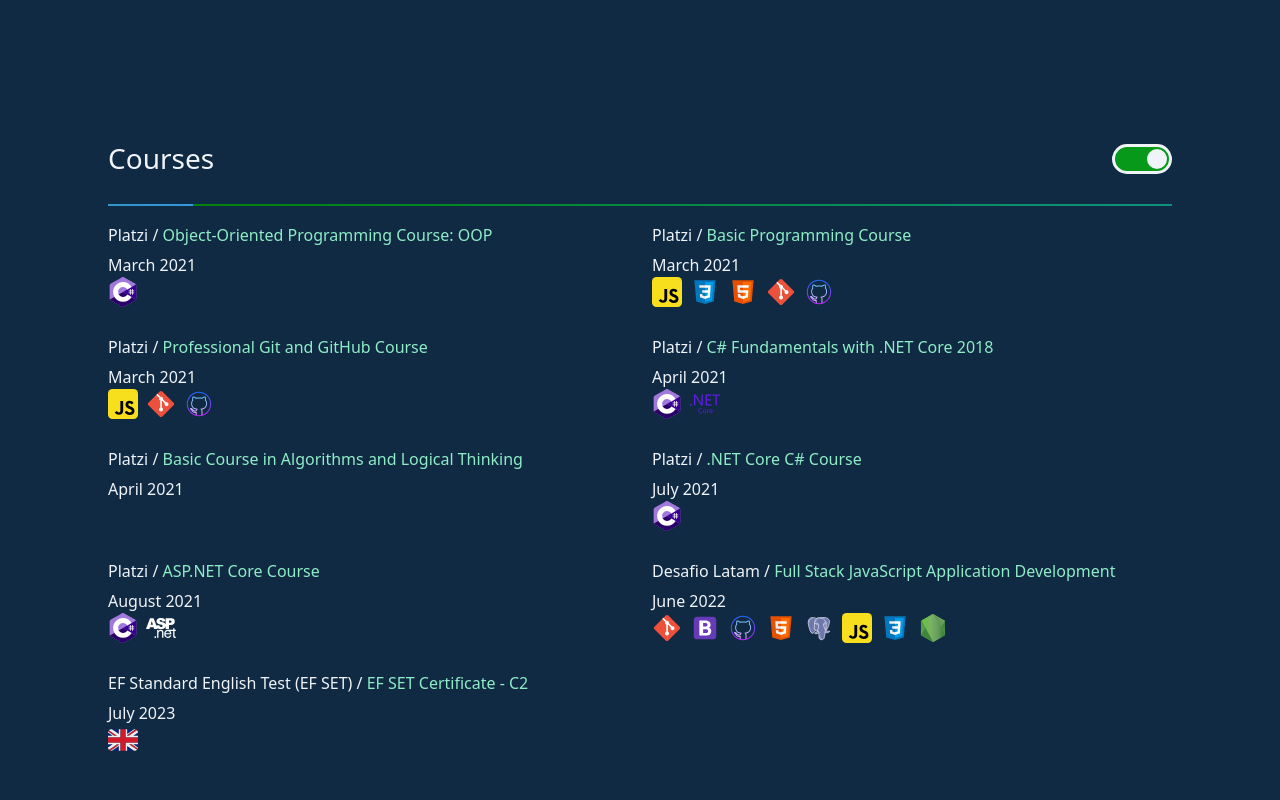
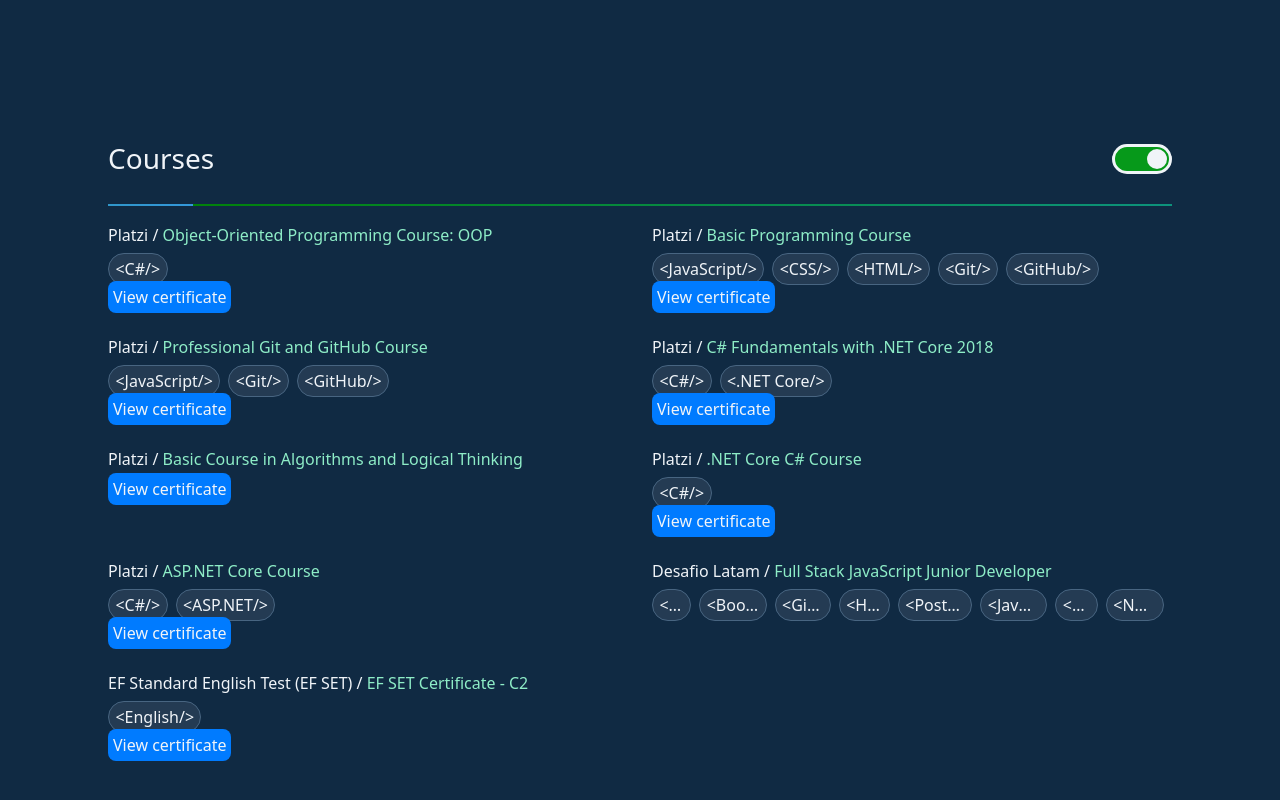
Before and after one commit to GlaucusJoseph/joseph-porfolio, a React (Vite) app: page / in a window 1280 px wide. Shown: the part 2131-2931 px from the top of the page. Built offline with nearby package versions, Linux system fonts and the light colour scheme.

Commit message:
WIP Fixing styles

```diff
--- a/src/components/Courses/index.css
+++ b/src/components/Courses/index.css
@@ -4,12 +4,21 @@
   width: 85%;
 }
 
-.courses-icons {
+.courses-tags {
   display: flex;
 }
 
-.courses-icon-margin {
+.courses-tag {
   margin-right: 0.5rem;
+  background-color: #243b53;
+  height: 2rem;
+  padding: 0.2rem 0.4rem;
+  border: 1px solid #486581;
+  border-radius: 50px;
+  user-select: none;
+  white-space: nowrap; /* Evita que el texto se divida en varias líneas */
+  overflow: hidden; /* Oculta el texto que no cabe en el contenedor */
+  text-overflow: ellipsis; /* Agrega puntos suspensivos al final del texto cortado */
 }
 
 .course-box-size {
@@ -21,3 +30,20 @@
   text-decoration: none;
   cursor: pointer;
 }
+
+/* Estilo base del botón */
+.boton-enlace {
+  padding: 5px; /* Ajusta el relleno según tus preferencias */
+  background-color: #007bff; /* Color de fondo del botón */
+  color: #fff; /* Color del texto del botón */
+  text-decoration: none; /* Elimina la subrayado predeterminado del enlace */
+  border: none; /* Elimina el borde predeterminado */
+  border-radius: 0.5rem; /* Agrega esquinas redondeadas */
+  cursor: pointer; /* Cambia el cursor al pasar sobre el botón */
+  transition: background-color 0.3s ease; /* Transición de color de fondo */
+}
+
+/* Cambia el color de fondo al pasar el cursor sobre el botón */
+.boton-enlace:hover {
+  background-color: #0056b3; /* Nuevo color de fondo al pasar el cursor */
+}
--- a/src/components/Courses/index.tsx
+++ b/src/components/Courses/index.tsx
@@ -19,13 +19,9 @@
         >
           <div className="row">
             {COURSES_OBJECT_LIST.map((course, index) => {
+              console.log(course);
               return (
                 <div className="col-12 col-md-6 course-box-size" key={index}>
-                  <a
-                    href={course.url}
-                    target="_blank"
-                    rel="noopener noreferrer"
-                  >
                   <div className="row">
                     <div className="col-12">
                       <h6>
@@ -35,18 +31,23 @@
                         </span>
                       </h6>
                     </div>
-                      <div className="col-12">{course.date}</div>
                     <div className="col-12">
-                        <div className="courses-icons">
-                          {course.technologies.map((Icon, index) => (
-                            <div key={index} className="courses-icon-margin">
-                              <Icon width="30" height="30" />
+                      <div className="courses-tags">
+                        {course.technologies.map((technology, index) => (
+                          <div key={index} className="courses-tag">
+                            &lt;{technology.name}/&gt;
                           </div>
                         ))}
                       </div>
                     </div>
+                    {course.url && (
+                      <div>
+                        <a href={course.url} className="boton-enlace">
+                          View certificate
+                        </a>
                       </div>
-                  </a>
+                    )}
+                  </div>
                 </div>
               );
             })}
--- a/src/constants/index.ts
+++ b/src/constants/index.ts
@@ -13,33 +13,63 @@
   EnglishIcon,
 } from "../assets/svg/index";
 
+export const TECHNOLOGIES_OBJECT = {
+  csharp: { name: "C#", icon: CSharpIcon },
+  git: { name: "Git", icon: GitIcon },
+  github: { name: "GitHub", icon: GithubIcon },
+  javascript: { name: "JavaScript", icon: JavaScriptIcon },
+  nodejs: { name: "Node.js", icon: NodeJSIcon },
+  css: { name: "CSS", icon: CSSIcon },
+  html: { name: "HTML", icon: HTMLIcon },
+  dotnetcore: { name: ".NET Core", icon: DotNetCoreIcon },
+  aspnet: { name: "ASP.NET", icon: ASPNetIcon },
+  bootstrap: { name: "Bootstrap", icon: BootstrapIcon },
+  postgreSQL: { name: "PostgreSQL", icon: PostgreSQLIcon },
+  english: { name: "English", icon: EnglishIcon },
+};
+
+const {
+  csharp,
+  git,
+  github,
+  javascript,
+  nodejs,
+  css,
+  html,
+  dotnetcore,
+  aspnet,
+  bootstrap,
+  postgreSQL,
+  english,
+} = TECHNOLOGIES_OBJECT;
+
 export const COURSES_OBJECT_LIST = [
   {
     title: "Object-Oriented Programming Course: OOP",
     institution: "Platzi",
     date: "March 2021",
-    technologies: [CSharpIcon],
+    technologies: [csharp],
     url: "https://platzi.com/p/josephdavidortegacordova/curso/1474-oop/diploma/detalle/",
   },
   {
     title: "Basic Programming Course",
     institution: "Platzi",
     date: "March 2021",
-    technologies: [JavaScriptIcon, CSSIcon, HTMLIcon, GitIcon, GithubIcon],
+    technologies: [javascript, css, html, git, github],
     url: "https://platzi.com/p/josephdavidortegacordova/curso/1050-programacion-basica/diploma/detalle/",
   },
   {
     title: "Professional Git and GitHub Course",
     institution: "Platzi",
     date: "March 2021",
-    technologies: [JavaScriptIcon, GitIcon, GithubIcon],
+    technologies: [javascript, git, github],
     url: "https://platzi.com/p/josephdavidortegacordova/curso/1557-git-github/diploma/detalle/",
   },
   {
     title: "C# Fundamentals with .NET Core 2018",
     institution: "Platzi",
     date: "April 2021",
-    technologies: [CSharpIcon, DotNetCoreIcon],
+    technologies: [csharp, dotnetcore],
     url: "https://platzi.com/p/josephdavidortegacordova/curso/1375-fundamentos-csharp-2018/diploma/detalle/",
   },
   {
@@ -53,29 +83,29 @@
     title: ".NET Core C# Course",
     institution: "Platzi",
     date: "July 2021",
-    technologies: [CSharpIcon],
+    technologies: [csharp],
     url: "https://platzi.com/p/josephdavidortegacordova/curso/1359-c-sharp/diploma/detalle/",
   },
   {
     title: "ASP.NET Core Course",
     institution: "Platzi",
     date: "August 2021",
-    technologies: [CSharpIcon, ASPNetIcon],
+    technologies: [csharp, aspnet],
     url: "http://platzi.com/p/josephdavidortegacordova/curso/1395-aspnet-core/diploma/detalle/",
   },
   {
-    title: "Full Stack JavaScript Application Development",
+    title: "Full Stack JavaScript Junior Developer",
     institution: "Desafio Latam",
     date: "June 2022",
     technologies: [
-      GitIcon,
-      BootstrapIcon,
-      GithubIcon,
-      HTMLIcon,
-      PostgreSQLIcon,
-      JavaScriptIcon,
-      CSSIcon,
-      NodeJSIcon,
+      git,
+      bootstrap,
+      github,
+      html,
+      postgreSQL,
+      javascript,
+      css,
+      nodejs,
     ],
     url: "",
   },
@@ -83,7 +113,7 @@
     title: "EF SET Certificate - C2",
     institution: "EF Standard English Test (EF SET) ",
     date: "July 2023",
-    technologies: [EnglishIcon],
+    technologies: [english],
     url: "https://www.efset.org/cert/SvwPMo",
   },
 ];
@@ -93,7 +123,7 @@
     title: "Object-Oriented Programming Course: OOP",
     description: "Platzi",
     tags: "March 2021",
-    accessButtons: [CSharpIcon],
+    accessButtons: [csharp],
     imgUrl:
       "https://platzi.com/p/josephdavidortegacordova/curso/1474-oop/diploma/detalle/",
   },
```
Lines whose indentation alone changed are shown as unchanged.
